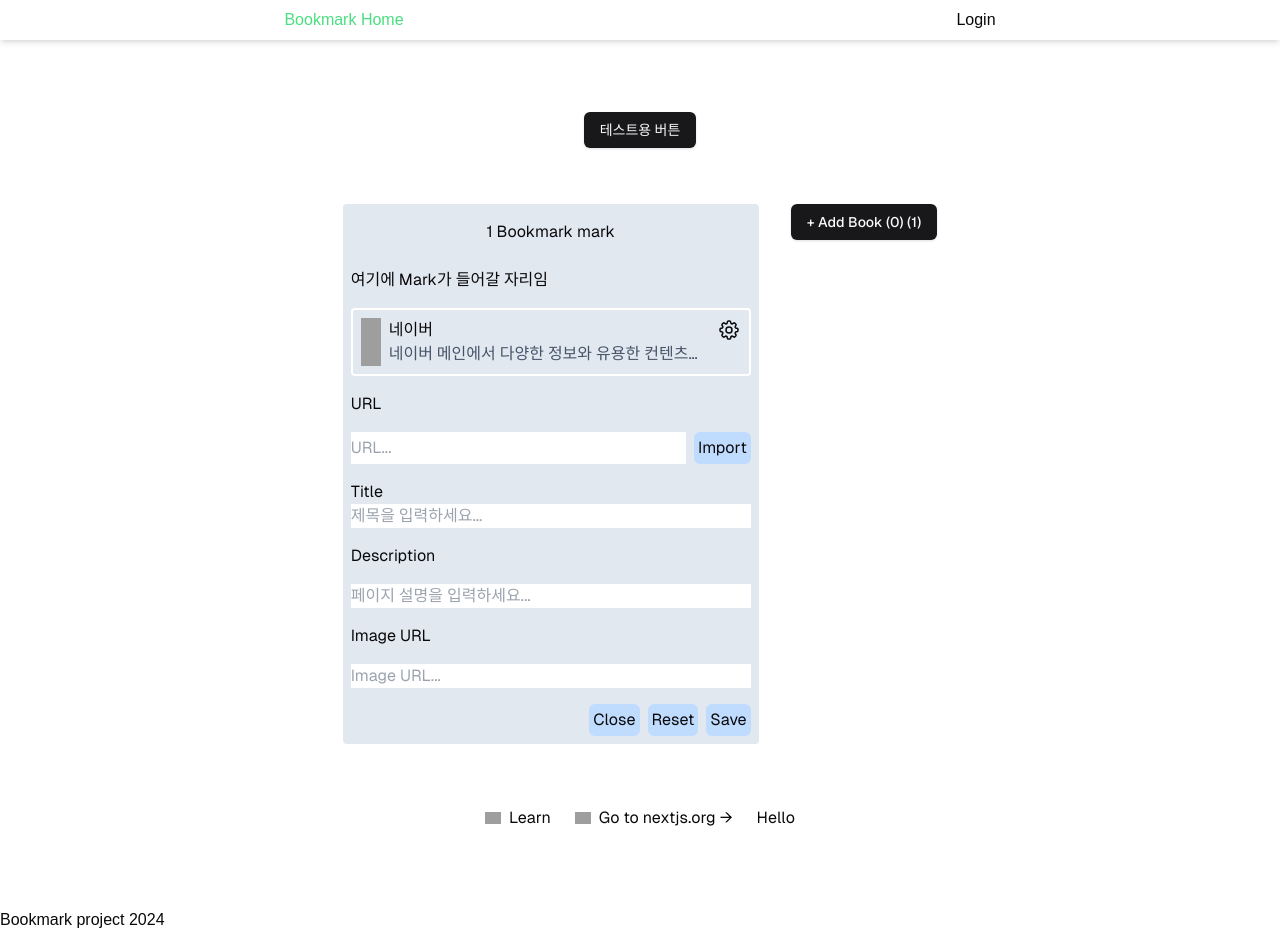
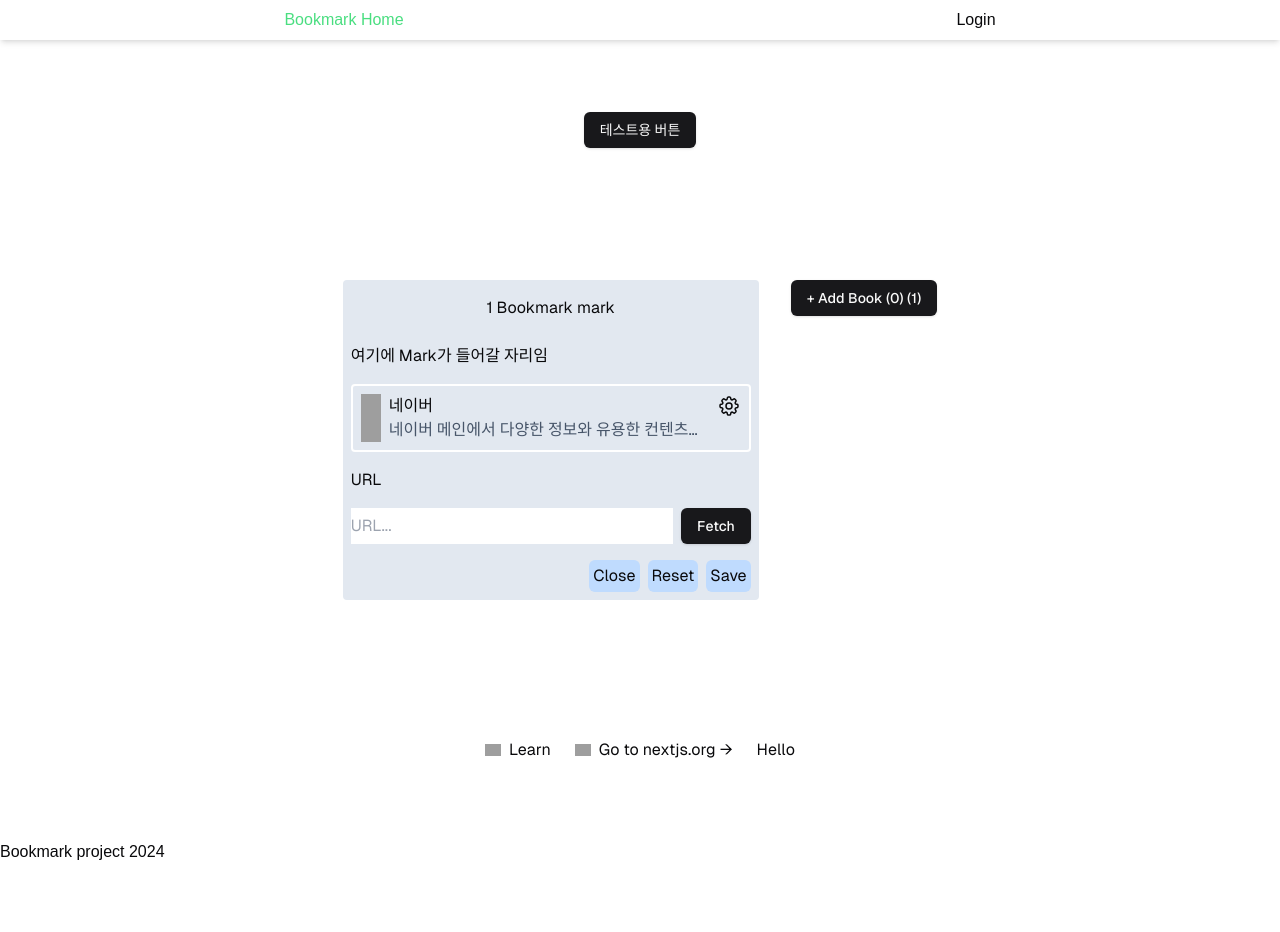
Before and after one commit to jykang24/kc4, a Next.js app in the folder next/app14/: page / in a window 1280 px wide. Both pictures are taken after a click on the button "+ Add Mark". After the commit the page ends 864 px from the top, so only its background shows below. Built offline with nearby package versions, Linux system fonts and the light colour scheme; grey boxes are pictures that could not be loaded.

Commit message:
fetch서버액션 추가

```diff
--- /dev/null
+++ b/next/app14/app/actions/fetchData.ts
@@ -0,0 +1,7 @@
+'use server';
+
+export async function fetchData(url: string) {
+  console.log('fetch Data from this url>>', url);
+  const data = await fetch(url).then((res) => res.text());
+  return data;
+}
--- a/next/app14/app/components/Mark.tsx
+++ b/next/app14/app/components/Mark.tsx
@@ -1,9 +1,10 @@
 type Props = {
+  id: number;
   imgUrl?: string;
   title: string;
   description?: string; //TODO:추가해야함
 };
-export default function Mark({ imgUrl, title, description }: Props) {
+export default function Mark({ id, imgUrl, title, description }: Props) {
   return (
     <div className='border-2 border-white bg-slate-200 flex gap-2 rounded-sm p-2'>
       {/* TODO: img는 임시로 만든것, 크롤링해서 가져올것임 */}
@@ -41,7 +42,6 @@ export default function Mark({ imgUrl, title, description }: Props) {
         />
       </svg>
       {/* TODO: delete버튼 추가하기 */}
-      {/* <button className='bg-slate-500 p-1'>Edit</button> */}
     </div>
   );
 }
--- a/next/app14/app/components/MarkEditor.tsx
+++ b/next/app14/app/components/MarkEditor.tsx
@@ -1,32 +1,85 @@
-import { FormEvent } from 'react';
+import { Button } from '@/components/ui/button';
+import { FormEvent, useEffect, useRef } from 'react';
+import { fetchData } from '../actions/fetchData';
 
+// import FetchButton from './fetchButton';
+
+export type MarkType = {
+  id: number;
+  imgUrl?: string;
+  title: string;
+  description: string;
+};
 type Props = {
+  markList: MarkType[];
+  setMarkList: (marklist: MarkType[]) => void;
   toggleEditing: () => void;
 };
 
-export default function MarkEditor({ toggleEditing }: Props) {
+export default function MarkEditor({
+  markList,
+  setMarkList,
+  toggleEditing,
+}: Props) {
+  const urlRef = useRef<HTMLInputElement>(null);
+  const titleRef = useRef<HTMLInputElement>(null);
+  const imgRef = useRef<HTMLInputElement>(null);
+  const descRef = useRef<HTMLInputElement>(null);
+
   const formSubmit = (e: FormEvent) => {
     e.preventDefault();
     console.log('Mark Submit!!!');
-    //TODO:save눌렀을때 저장되는것 처리, input4개박스 모두 ref로 할건지?
-    //addMark([...book,])
+    //TODO:save눌렀을때 저장되는것 처리
+    if (!urlRef) {
+      return alert('Ref is null');
+    }
+
+    setMarkList([
+      ...markList,
+      {
+        id: 9999,
+        description: '임시설명... 나중에 변경할것', //TODO:
+        title: titleRef.current?.value || '',
+        imgUrl: imgRef.current?.value || '',
+      },
+    ]);
   };
+
+  const handleClick = async (e: FormEvent) => {
+    e.preventDefault();
+    console.log('Fetch Button clicked!!');
+    if (!urlRef) return alert('urlRef is null');
+    const metadata = await fetchData(urlRef.current?.value || ' ');
+    console.log('metadata>>', metadata);
+    // setMarkList()
+  };
+
+  useEffect(() => {
+    console.log('markList updated, Mark Editor rendering..');
+  }, [markList]);
 
   return (
     <form className='flex flex-col gap-4'>
       URL
       <div className='flex gap-2 justify-between'>
-        <input type='text' placeholder='URL...' className='flex-1' />
-        <button className='bg-blue-200 rounded-md p-1'>Import</button>
+        <input
+          type='text'
+          placeholder='URL...'
+          className='flex-1'
+          ref={urlRef}
+        />
+        {/* <button className='bg-blue-200 rounded-md p-1'>Import</button> */}
+        {/* <FetchButton url={urlRef.current.value} markList={markList}></FetchButton> */}
+        <Button onClick={handleClick}>Fetch</Button>
       </div>
-      <label className='flex flex-col'>
+      {/* <label className='flex flex-col'>
         Title
         <input type='text' placeholder='제목을 입력하세요...' />
       </label>
       <label>Description</label>
       <input type='text' placeholder='페이지 설명을 입력하세요...' />
       Image URL
-      <input type='text' placeholder='Image URL...' />
+      <input type='text' placeholder='Image URL...' /> */}
       <div className='flex gap-2 justify-end'>
         <button onClick={toggleEditing} className='rounded-md bg-blue-200 p-1'>
           Close
```
